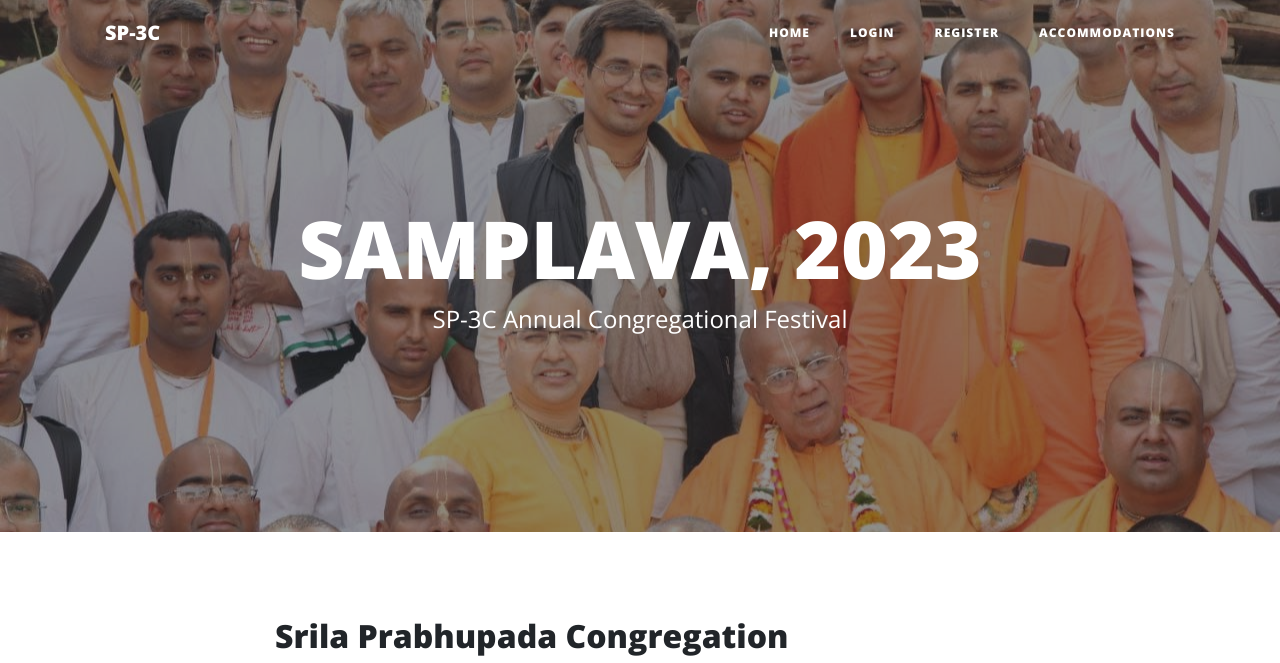
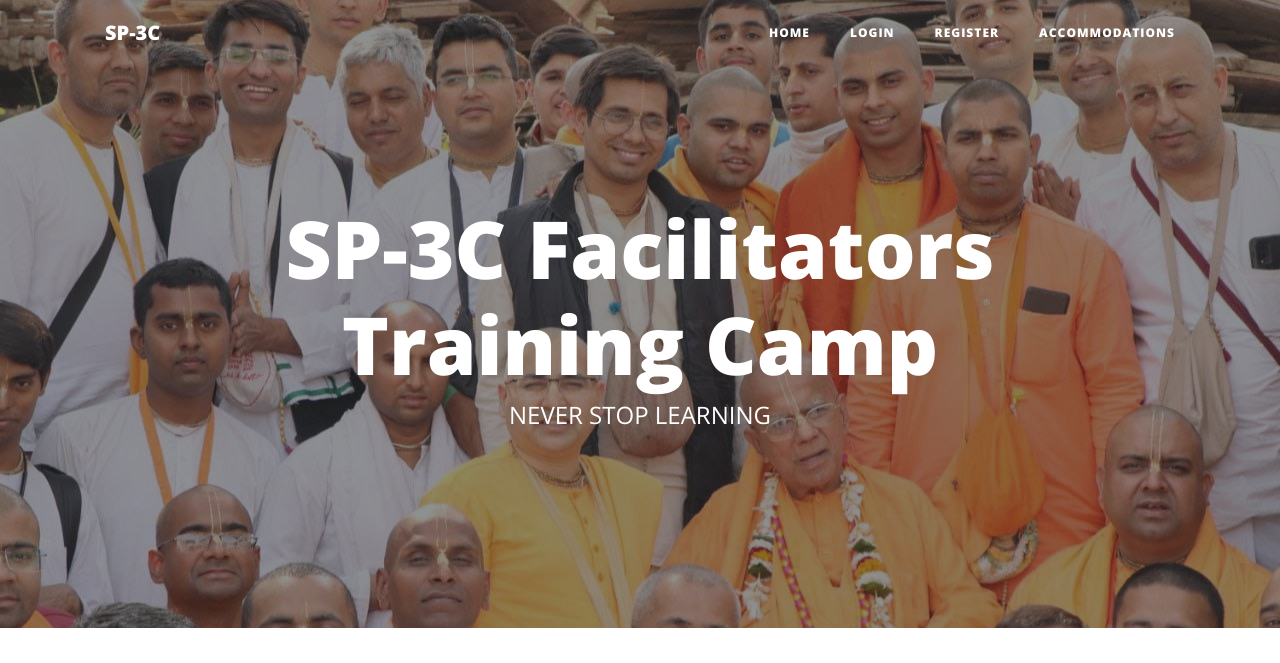
Before and after one commit to laveen01/sp-3c_yatra-1, a Flask app: page / in a window 1280 px wide. Shown: the top 663 px of the page. Run offline with Flask 2, Linux system fonts and the light colour scheme; some libraries are stand-ins or nearby versions.

Commit message:
Update index.html

```diff
--- a/templates/index.html
+++ b/templates/index.html
@@ -7,8 +7,8 @@
       <div class="row">
         <div class="col-lg-8 col-md-10 mx-auto">
           <div class="site-heading">
-            <h1>SAMPLAVA, 2023</h1>
-            <span class="subheading">SP-3C Annual Congregational Festival</span>
+            <h1>SP-3C Facilitators Training Camp</h1>
+            <span class="subheading">NEVER STOP LEARNING</span>
           </div>
         </div>
       </div>
```
